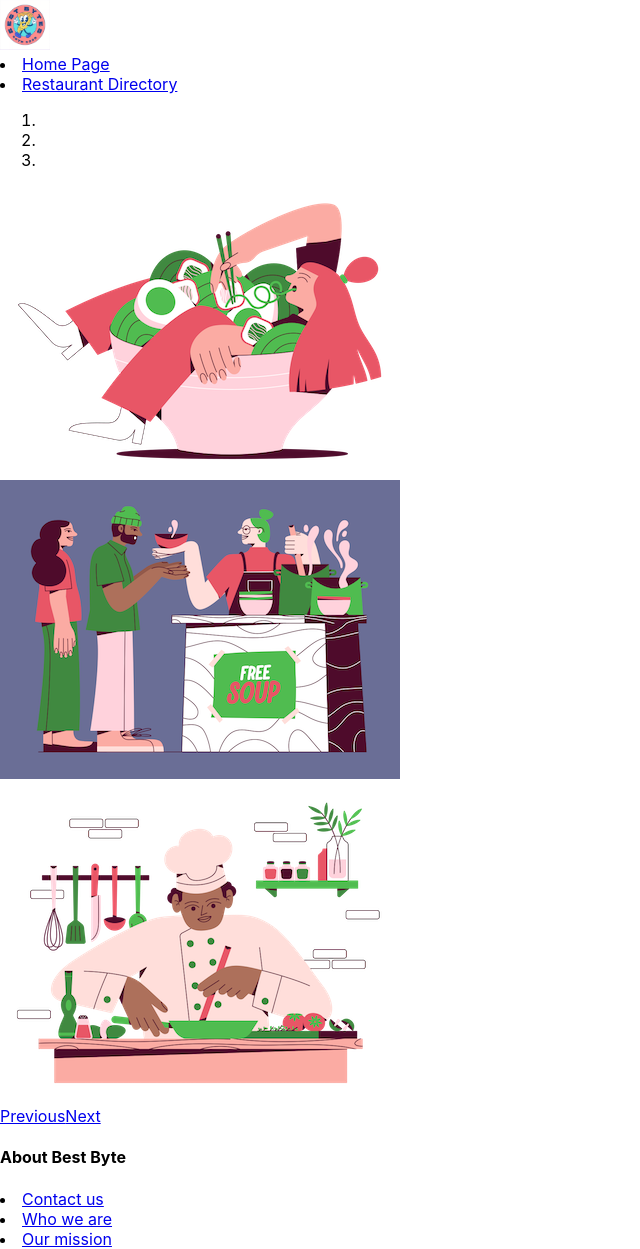
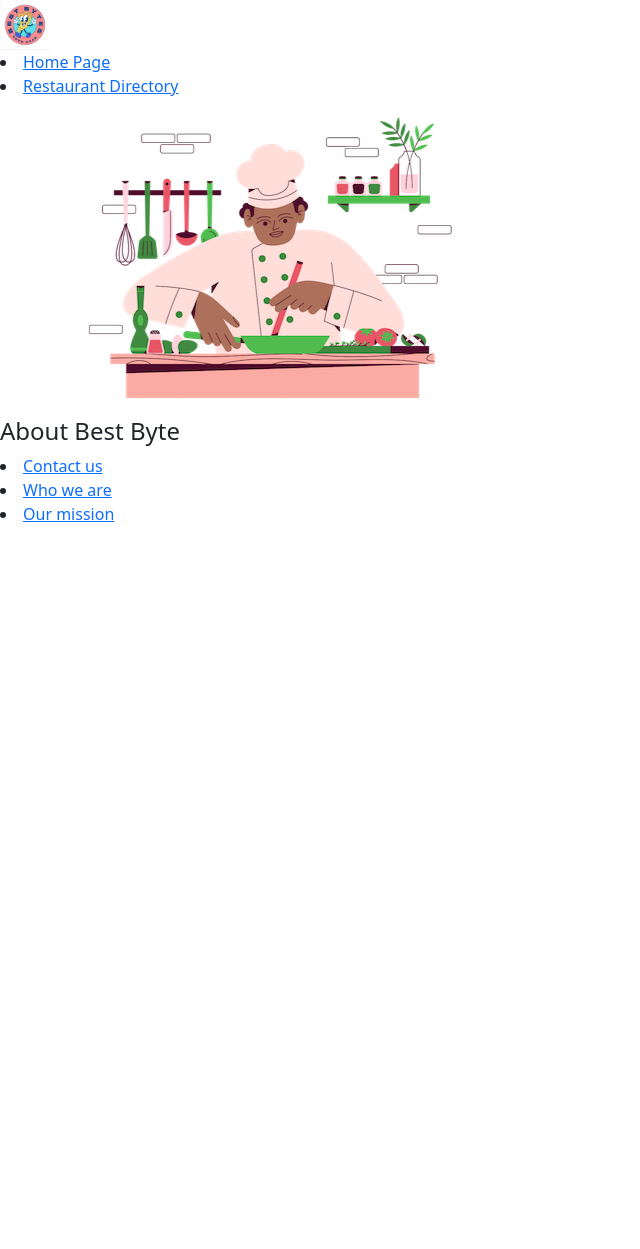
Before and after one commit to eesaa-sheikh/Fork-Byte-Code, a React (Create React App) app: page /Home in a window 1280 px wide. Shown: the whole page, without its empty margins (0-640 px from the left). After the commit the page ends 800 px from the top, so only its background shows below. Built offline with nearby package versions, Linux system fonts and the light colour scheme.

Commit message:
Functional Carousel code with moving images, connected to home.js

```diff
--- a/package.json
+++ b/package.json
@@ -6,7 +6,9 @@
     "@testing-library/jest-dom": "^5.16.5",
     "@testing-library/react": "^13.4.0",
     "@testing-library/user-event": "^13.5.0",
+    "bootstrap": "^5.2.3",
     "react": "^18.2.0",
+    "react-bootstrap": "^2.7.0",
     "react-dom": "^18.2.0",
     "react-router-dom": "^6.8.0",
     "react-scripts": "5.0.1",
--- /dev/null
+++ b/src/components/Carousel.js
@@ -0,0 +1,61 @@
+import noodleGirl from './imageJar/NoodleSoup.png'
+import chef from './imageJar/chef.png'
+import noodleFood from './imageJar/food.png'
+
+import {useState} from "react";
+
+import Carousel from 'react-bootstrap/Carousel';
+
+    const data = [
+
+        {
+            image: require('./imageJar/NoodleSoup.png')
+        },
+        {
+            image: require('./imageJar/chef.png')
+        },
+        {
+            image: require('./imageJar/food.png')
+        }
+    ]
+
+const ImageCarousel = () => {
+
+    const[index,setIndex] = useState(0);
+    const handleSelect =( seletedIndex, e) =>{
+
+        setIndex(seletedIndex);
+    };
+
+    return (
+
+        <>
+
+        <Carousel activeIndex ={index} onSelect={handleSelect}>
+
+            {data.map((slide, id) => {
+                return(
+                    <Carousel.Item key={id}>
+                        <img
+                        className='image-block'
+                        src={slide.image}
+                        alt =" Food Images"
+                        />
+                    </Carousel.Item>
+                )
+            }
+
+            )}
+        </Carousel>
+
+        </>
+
+
+    );
+}
+
+export default ImageCarousel;
+
+<>
+
+</>
--- a/src/components/Home.js
+++ b/src/components/Home.js
@@ -1,40 +1,12 @@
 import noodleGirl from './imageJar/NoodleSoup.png'
 import chef from './imageJar/chef.png'
 import noodleFood from './imageJar/food.png'
-
+import ImageCarousel from './Carousel'
 const Home = () => {
     return (
         <>
-        <div id="myCarousel" class="carousel slide" data-ride="carousel">
-  <ol class="carousel-indicators">
-    <li data-target="#myCarousel" data-slide-to="0" class="active"></li>
-    <li data-target="#myCarousel" data-slide-to="1"></li>
-    <li data-target="#myCarousel" data-slide-to="2"></li>
-  </ol>
+        <ImageCarousel/>
 
-  <div class="carousel-inner">
-    <div class="item active">
-      <img src={noodleGirl} alt="Eating Noodles"/>
-    </div>
-
-    <div class="item">
-      <img src={noodleFood} alt="Chicago"/>
-    </div>
-
-    <div class="item">
-      <img src={chef} alt="New York"/>
-    </div>
-  </div>
-
-  <a class="left carousel-control" href="#myCarousel" data-slide="prev">
-    <span class="glyphicon glyphicon-chevron-left"></span>
-    <span class="sr-only">Previous</span>
-  </a>
-  <a class="right carousel-control" href="#myCarousel" data-slide="next">
-    <span class="glyphicon glyphicon-chevron-right"></span>
-    <span class="sr-only">Next</span>
-  </a>
-</div>
         </>
      );
 }
--- a/src/index.js
+++ b/src/index.js
@@ -3,6 +3,8 @@ import ReactDOM from 'react-dom/client';
 import './index.css';
 import App from './App';
 import reportWebVitals from './reportWebVitals';
+import 'bootstrap/dist/css/bootstrap.min.css';
+
 
 const root = ReactDOM.createRoot(document.getElementById('root'));
 root.render(
```
Also changed, not shown: 1 other file (tests, documents, lock files or other folders).
